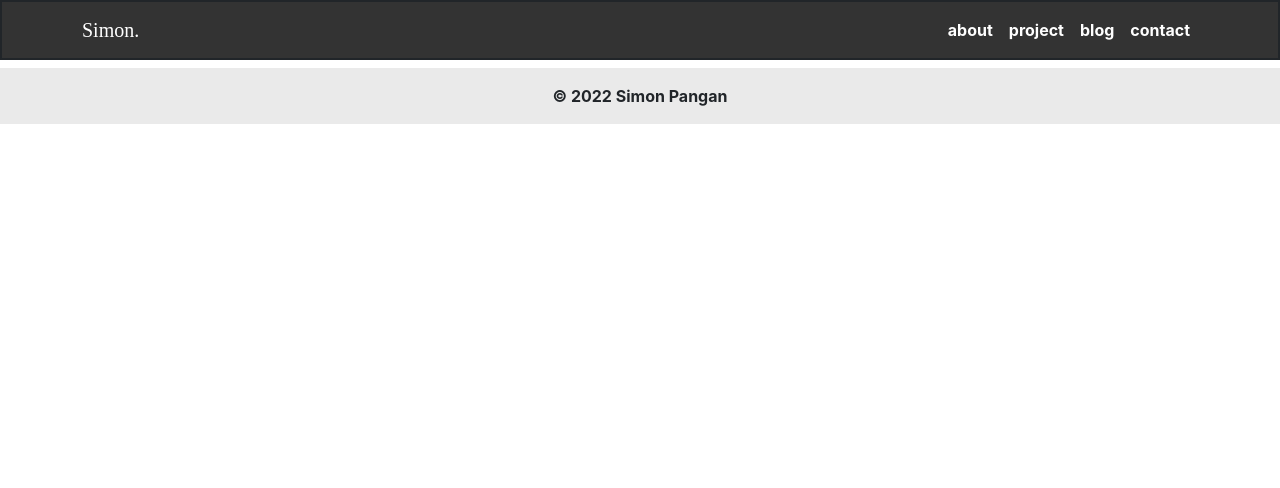
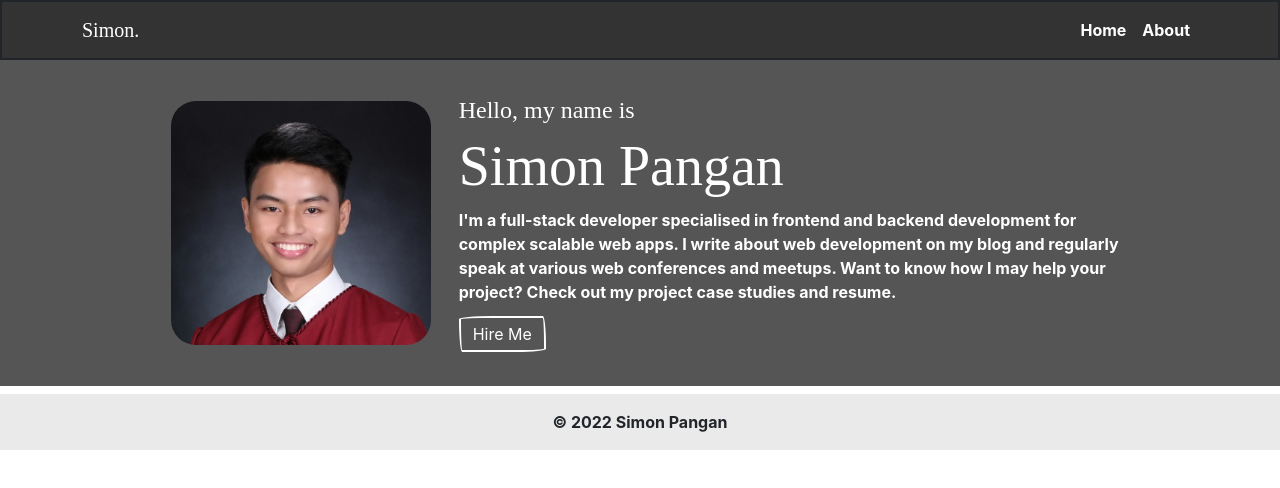
Before and after one commit to simonpangan/portfolio, a React (Create React App) app: page / in a window 1280 px wide. Shown: the top 488 px of the page. Built offline with nearby package versions, Linux system fonts and the light colour scheme; a web font is replaced by a local one.

Commit message:
add routing variables

```diff
--- a/src/interfaces/RouteInterface.ts
+++ b/src/interfaces/RouteInterface.ts
@@ -2,4 +2,5 @@ export default interface Route{
 	id: number,
 	name: string;
 	url: string;
+	Component?: any
 }
--- a/src/variables/routes.ts
+++ b/src/variables/routes.ts
@@ -1,26 +1,21 @@
 import Route from '../interfaces/RouteInterface';
+
+import Home from "../pages/Home/Home";
+import About from "../pages/About/About";
 
 const routes: Array<Route> = [
 	{
 		id: 1,
-		name: 'about',
-		url: '/123',
+		name: 'Home',
+		url: '/',
+		Component: Home,
 	},
 	{
 		id: 2,
-		name: 'project',
-		url: '/123',
+		name: 'About',
+		url: '/about',
+		Component: About,
 	},
-	{
-		id: 3,
-		name: 'blog',
-		url: '/123',
-	},
-	{
-		id: 4,
-		name: 'contact',
-		url: '/123',
-	}
 ];
 
 export default routes;
```
